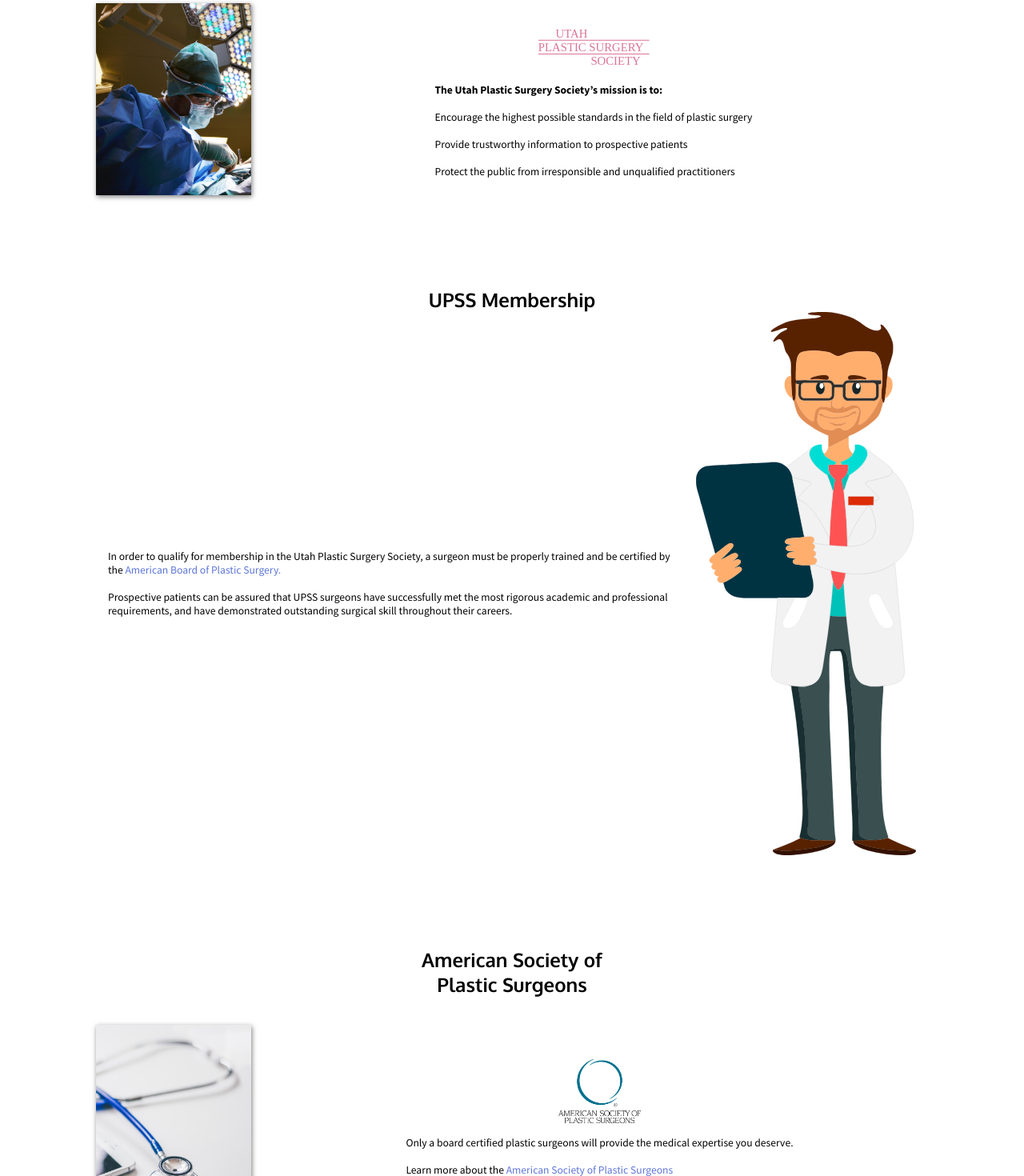
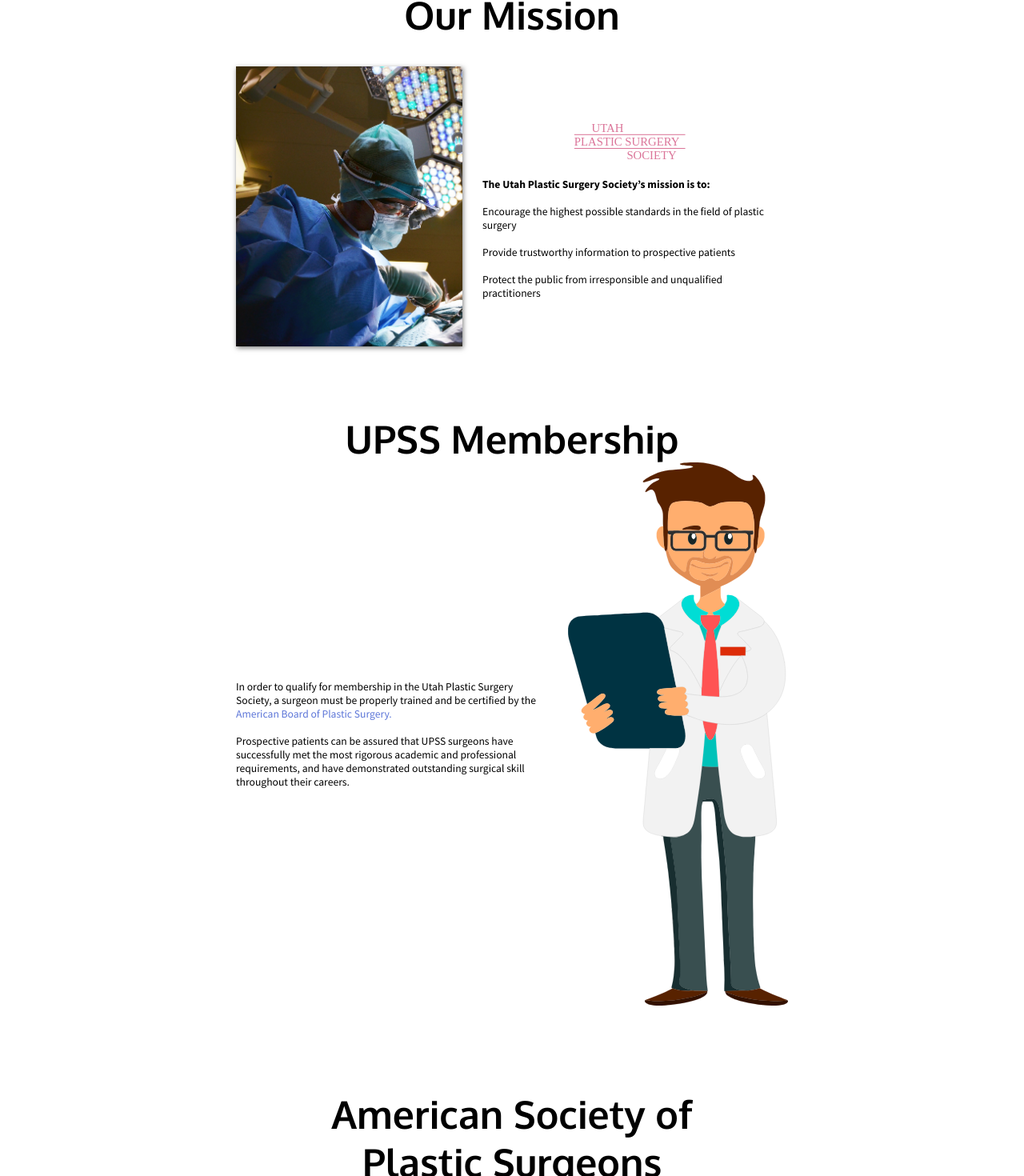
Before and after one commit to joshin-run/upss, a React (Create React App) app: page / in a window 1280 px wide. Shown: the part 947-2417 px from the top of the page at 80% size. Built offline with nearby package versions, Linux system fonts and the light colour scheme.

Commit message:
Feat (style) info section, still more responsive at 481px and 769px, WIP

```diff
--- a/src/containers/Info.js
+++ b/src/containers/Info.js
@@ -11,6 +11,7 @@
   render() {
     return (
       <div className="info-wrapper">
+        <div className="page-container">
           <p className="info-section-title">
             Our Mission
           </p>
@@ -55,6 +56,7 @@
             </div>
           </div>
         </div>
+      </div>
     );
   }
 }
--- a/src/styles/App.css
+++ b/src/styles/App.css
@@ -478,21 +478,24 @@
 
 .info-wrapper {
   display: flex;
-  flex-flow: column nowrap;
+  flex-flow: row nowrap;
   justify-content: center;
   align-items: center;
-  height: auto;
+  height: auto; }
+
+.page-container {
   width: 100vw;
   padding: 30px 0px 50px 0px;
-  background-color: #fff; }
+  background-color: #fff;
+  max-width: 1160px; }
 
 .our-mission-container {
   display: flex;
   flex-flow: row nowrap;
-  justify-content: space-between;
+  justify-content: center;
   align-items: center;
   height: auto;
-  width: 100%;
+  width: auto;
   margin: 0 30px 30px 0; }
 
 .upss-membership-container {
@@ -535,7 +538,7 @@
 .our-mission-content {
   display: flex;
   flex-flow: column nowrap;
-  justify-content: flex-start;
+  justify-content: center;
   align-items: center;
   height: auto;
   width: 100%;
@@ -553,7 +556,7 @@
 
 .upss-membership-content {
   display: flex;
-  justify-content: flex-start;
+  justify-content: center;
   align-items: center;
   height: auto;
   width: 100%;
@@ -589,7 +592,7 @@
 .asps-content {
   display: flex;
   flex-flow: column nowrap;
-  justify-content: flex-start;
+  justify-content: center;
   align-items: center;
   height: auto;
   width: 100%;
@@ -639,6 +642,41 @@
 
   .info-section-title {
     margin-top: 85px; } }
+@media only screen and (min-width: 769px) {
+  .info-wrapper {
+    padding: 0px 280px 105px 280px; }
+
+  .our-mission-container {
+    align-items: center;
+    justify-content: center; }
+
+  .our-mission-content {
+    width: auto;
+    align-items: center; }
+
+  .our-mission-image2 {
+    display: block;
+    height: 350px;
+    width: auto;
+    box-shadow: 1px 2px 6px #7e7e7e; }
+
+  .asps-image2 {
+    display: block;
+    height: 350px;
+    width: auto;
+    box-shadow: 1px 2px 6px #7e7e7e; }
+
+  .toon-doctor-image {
+    height: auto;
+    width: 275px; }
+
+  #membership-info-section-title {
+    margin: 85px 0 0 0;
+    font-size: 3em; }
+
+  .info-section-title {
+    margin-top: 105px;
+    font-size: 3em; } }
 .learnmore-wrapper {
   display: flex;
   flex-flow: column wrap;
--- a/src/styles/_info.sass
+++ b/src/styles/_info.sass
@@ -1,20 +1,23 @@
 .info-wrapper
   display: flex
-  flex-flow: column nowrap
+  flex-flow: row nowrap
   justify-content: center
   align-items: center
   height: auto
+
+.page-container
   width: 100vw
   padding: 30px 0px 50px 0px
   background-color: #fff
+  max-width: 1160px
 
 .our-mission-container
   display: flex
   flex-flow: row nowrap
-  justify-content: space-between
+  justify-content: center
   align-items: center
   height: auto
-  width: 100%
+  width: auto
   margin: 0 30px 30px 0
 
 .upss-membership-container
@@ -57,7 +60,7 @@
 .our-mission-content
   display: flex
   flex-flow: column nowrap
-  justify-content: flex-start
+  justify-content: center
   align-items: center
   height: auto
   width: 100%
@@ -76,7 +79,7 @@
 
 .upss-membership-content
   display: flex
-  justify-content: flex-start
+  justify-content: center
   align-items: center
   height: auto
   width: 100%
@@ -112,7 +115,7 @@
 .asps-content
   display: flex
   flex-flow: column nowrap
-  justify-content: flex-start
+  justify-content: center
   align-items: center
   height: auto
   width: 100%
@@ -164,3 +167,50 @@
 
   .info-section-title
     margin-top: 85px
+
+@media only screen and (min-width: 769px)
+
+  .info-wrapper
+    padding: 0px 280px 105px 280px
+
+  .our-mission-container
+    align-items: center
+    justify-content: center
+
+  .our-mission-content
+    // padding-left: 25px
+    width: auto
+    align-items: center
+  //
+  // .upss-membership-content
+  //   width: auto
+  //
+  // .asps-content
+  //   padding-left: 25px
+  //
+  // .our-mission-image1
+  //   display: none
+
+  .our-mission-image2
+    display: block
+    height: 350px
+    width: auto
+    box-shadow: 1px 2px 6px #7e7e7e
+
+  .asps-image2
+    display: block
+    height: 350px
+    width: auto
+    box-shadow: 1px 2px 6px #7e7e7e
+
+  .toon-doctor-image
+    height: auto
+    width: 275px
+
+  #membership-info-section-title
+    margin: 85px 0 0 0
+    font-size: 3em
+
+  .info-section-title
+    margin-top: 105px
+    font-size: 3em
```
Also changed, not shown: 2 other files (tests, documents, lock files or other folders). Lines whose indentation alone changed are shown as unchanged.
